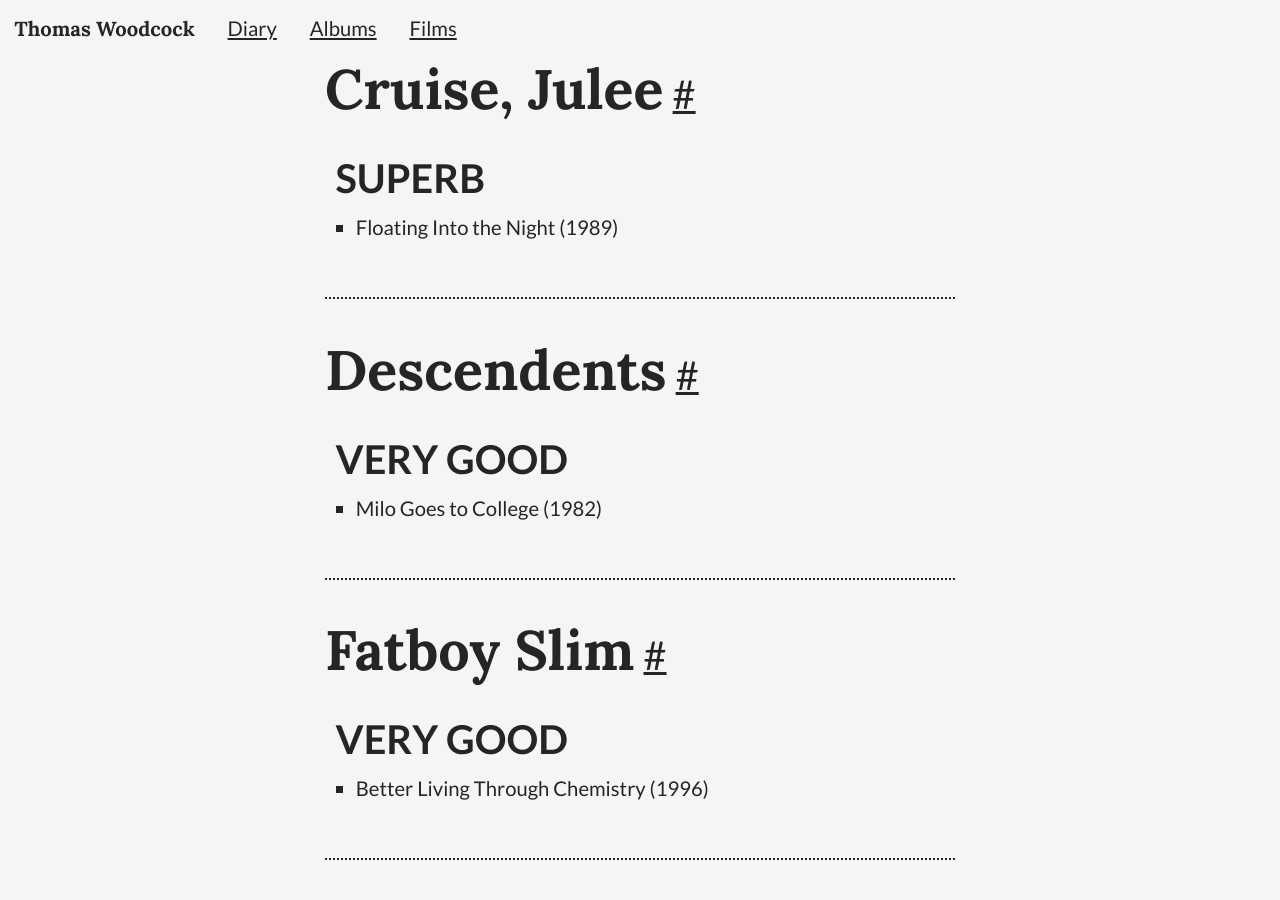
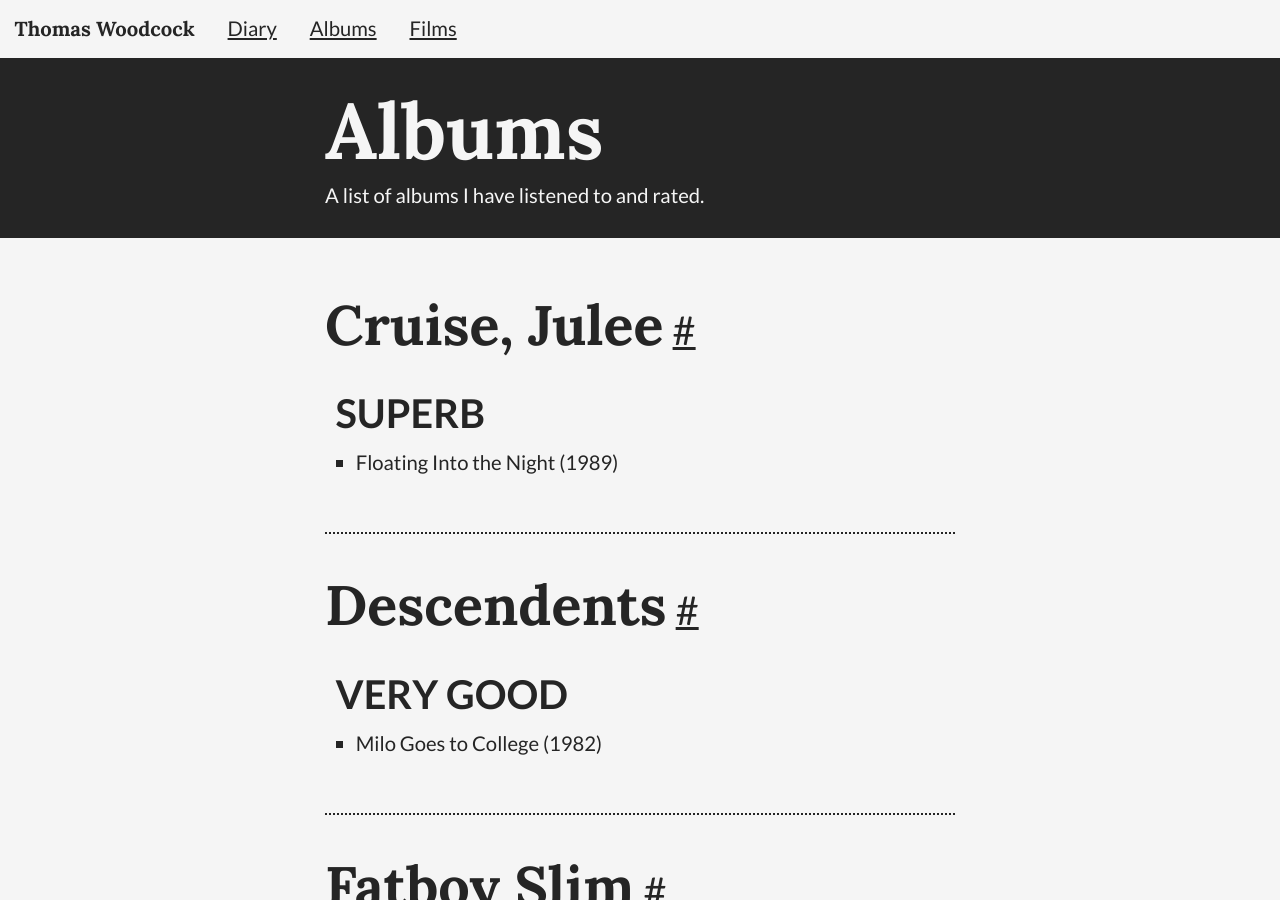
Before and after one commit to thomaswoodcock/thomaswoodcock.github.io, a Jekyll site: the page built from albums/index.html, in a window 1280 px wide and 900 px high. Built offline with Jekyll 4.4.1, drawn with Linux system fonts in a browser that asks for light colours.

Commit message:
Adds header

```diff
--- a/_includes/components/header.html
+++ b/_includes/components/header.html
@@ -1,7 +1,7 @@
 <header class="header">
-  <h1>{{ include.title }}</h1>
+  <h1>{{ include.title | default: page.title }}</h1>
   <p>
-    {{ include.subtitle }}
+    {{ include.subtitle | default: page.description }}
   </p>
   {% if include.links %}
   <ul>
--- a/_layouts/post.html
+++ b/_layouts/post.html
@@ -5,7 +5,7 @@
 <time datetime="{{ page.date }}">{{ page.date | date_to_long_string: "ordinal" }}</time>
 {% endcapture %}
 <article>
-  {% include components/header.html title=page.title subtitle=date %}
+  {% include components/header.html subtitle=date %}
   <div class="content">
     {{content}}
   </div>
--- a/albums/index.html
+++ b/albums/index.html
@@ -4,6 +4,7 @@
 description: "A list of albums I have listened to and rated."
 ---
 
+{% include components/header.html %}
 <article class="content">
   {% include containers/albums-by-artist.html %}
 </article>
--- a/diary/index.html
+++ b/diary/index.html
@@ -1,10 +1,10 @@
 ---
 layout: default
 title: Diary
+description: "Writings about the things I am learning."
 ---
 
-{% include components/header.html title=page.title subtitle="Writings about the
-things I am learning." %}
+{% include components/header.html %}
 <article class="content">
   {% include containers/diary.html %}
 </article>
--- a/index.html
+++ b/index.html
@@ -1,10 +1,10 @@
 ---
 layout: default
 title: Home
+description: "This is where I write about learning, and rate albums and films."
 ---
 
-{% include components/header.html title="Thomas Woodcock" subtitle="This is
-where I write about learning, and rate albums and films." %}
+{% include components/header.html title="Thomas Woodcock" %}
 <article class="content">
   <article class="content-section">
     {% include containers/latest-diary-entries.html %}
```
